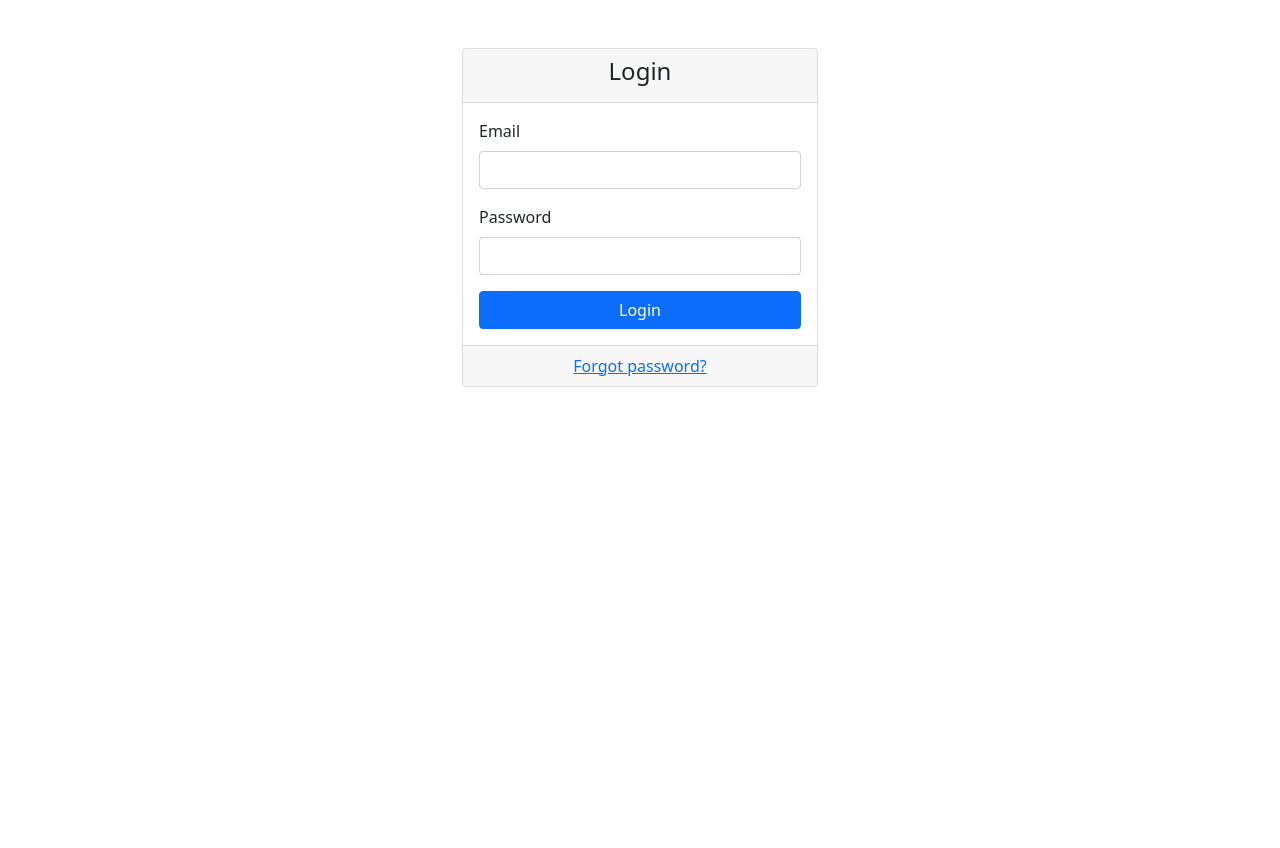
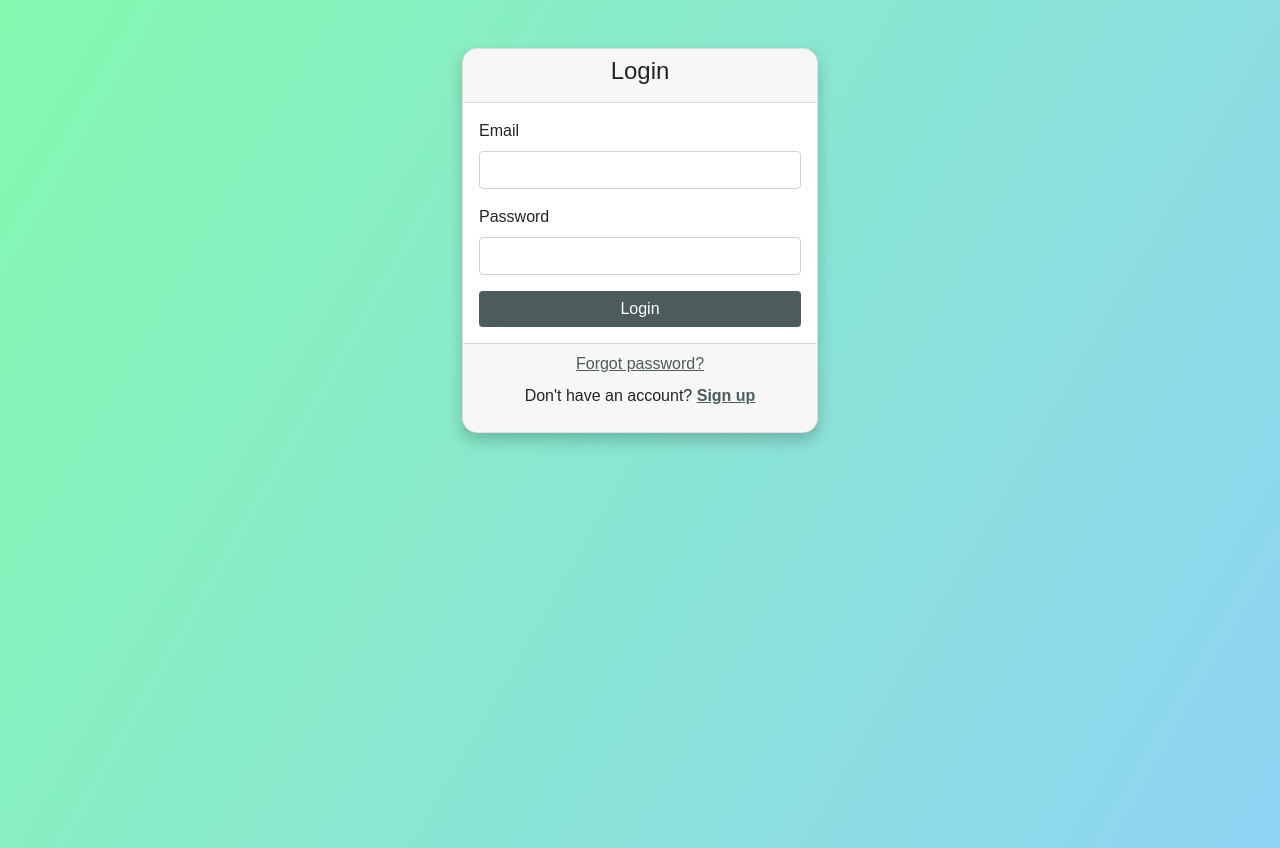
Before and after one commit to blackChan1234/IA-Work, a PHP site: page /Login.php in a window 1280 px wide. Before the commit the page ends 387 px from the top, so only its background shows below. Run offline with PHP 8.4, Linux system fonts and the light colour scheme.

Commit message:
login
using Hashing to verify password and add some css for login

```diff
--- a/Forgot Password.php
+++ b/Forgot Password.php
@@ -6,6 +6,7 @@
     <meta http-equiv="X-UA-Compatible" content="IE=edge">
     <meta name="viewport" content="width=device-width, initial-scale=1.0">
     <link href="https://cdn.jsdelivr.net/npm/bootstrap@5.1.3/dist/css/bootstrap.min.css" rel="stylesheet">
+    <link rel="stylesheet" href="style/login.css">
     <title>Forgot Password</title>
 </head>
 <body>
--- a/Login.php
+++ b/Login.php
@@ -6,7 +6,9 @@
     <meta http-equiv="X-UA-Compatible" content="IE=edge">
     <meta name="viewport" content="width=device-width, initial-scale=1.0">
     <link href="https://cdn.jsdelivr.net/npm/bootstrap@5.1.3/dist/css/bootstrap.min.css" rel="stylesheet">
+    <link rel="stylesheet" href="style/login.css">
     <title>Login Page</title>
+
 
 </head>
 
@@ -37,9 +39,13 @@
                         </form>
                     </div>
                     <div class="card-footer text-center">
-                        <a href="#">Forgot password?</a>
+                        <a href="Forgot%20Password.php">Forgot password?</a>
+                        <div class="sign-up mt-2">
+                            <p>Don't have an account? <a href="SingUp.php" class="signup-link">Sign up</a></p>
+                        </div>
                     </div>
                 </div>
+
 
             </div>
         </div>
--- a/SingUp.php
+++ b/SingUp.php
@@ -43,6 +43,7 @@ if (isset($_POST['email'], $_POST['password'], $_POST['name'], $_POST['confirm_p
     <meta charset="UTF-8">
     <meta http-equiv="X-UA-Compatible" content="IE=edge">
     <meta name="viewport" content="width=device-width, initial-scale=1.0">
+    <link rel="stylesheet" href="style/login.css">
     <link href="https://cdn.jsdelivr.net/npm/bootstrap@5.1.3/dist/css/bootstrap.min.css" rel="stylesheet">
     <title>Signup Page</title>
 </head>
--- /dev/null
+++ b/style/login.css
@@ -0,0 +1,47 @@
+
+    /* Background gradient */
+body {
+    background: linear-gradient(120deg, #84fab0 0%, #8fd3f4 100%);
+    font-family: 'Poppins', sans-serif;
+    height: 100vh;
+}
+
+/* Card enhancements */
+.card {
+    border-radius: 15px;
+    box-shadow: 0 8px 16px 0 rgba(0, 0, 0, 0.2);
+}
+
+/* Button enhancements */
+.btn-primary {
+    background-color: #4C5B5C;
+    border: none;
+    transition: all 0.3s;
+}
+
+.btn-primary:hover {
+    background-color: #3A4648;
+    transform: translateY(-2px);
+}
+
+/* Link style */
+.card-footer a {
+    color: #4C5B5C;
+    transition: all 0.3s;
+}
+
+.card-footer a:hover {
+    text-decoration: underline;
+    color: #3A4648;
+    text-decoration:none
+}
+    .signup-link {
+        color: #4C5B5C;
+        transition: all 0.3s;
+        font-weight: bold;
+        border-bottom: 2px solid transparent;
+    }
+
+    .signup-link:hover {
+        color: #3A4648;
+    }
--- a/upload.php
+++ b/upload.php
@@ -5,7 +5,7 @@
 <head>
     <link rel="stylesheet" href=
     "https://cdn.jsdelivr.net/npm/bootstrap@4.6.1/dist/css/bootstrap.min.css">
-    <link rel="stylesheet" href="css/uploadStyle.css">
+    <link rel="stylesheet" href="style/uploadStyle.css">
 </head>
 <body>
 <div class="container" style="margin-top:30px">
```
